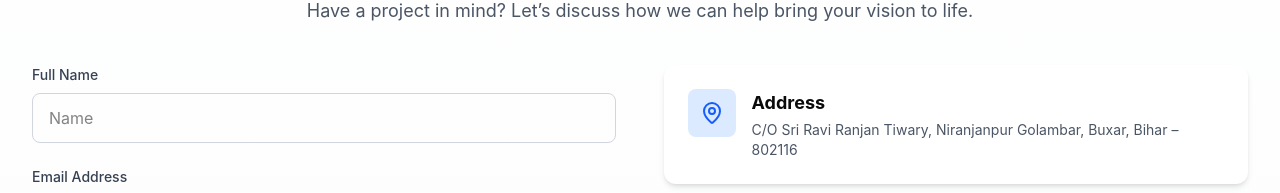
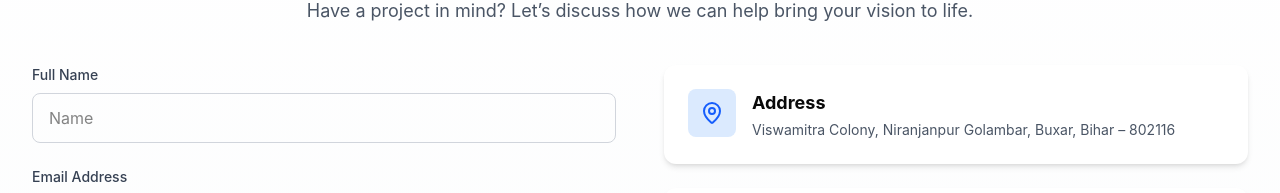
Before and after one commit to MrInnovative7/maa-parmeswari-cons, a React (Vite) app: page / in a window 1280 px wide. Shown: the part 2960-3153 px from the top of the page. Built offline with nearby package versions, Linux system fonts and the light colour scheme.

Commit message:
Updated new adresss

```diff
--- a/src/app/components/enhanced-contact.tsx
+++ b/src/app/components/enhanced-contact.tsx
@@ -39,7 +39,7 @@ export function EnhancedContact() {
       icon: MapPin,
       title: "Address",
       details: [
-        "C/O Sri Ravi Ranjan Tiwary, Niranjanpur Golambar, Buxar, Bihar – 802116",
+        "Viswamitra Colony, Niranjanpur Golambar, Buxar, Bihar – 802116",
       ],
     },
     {
```
